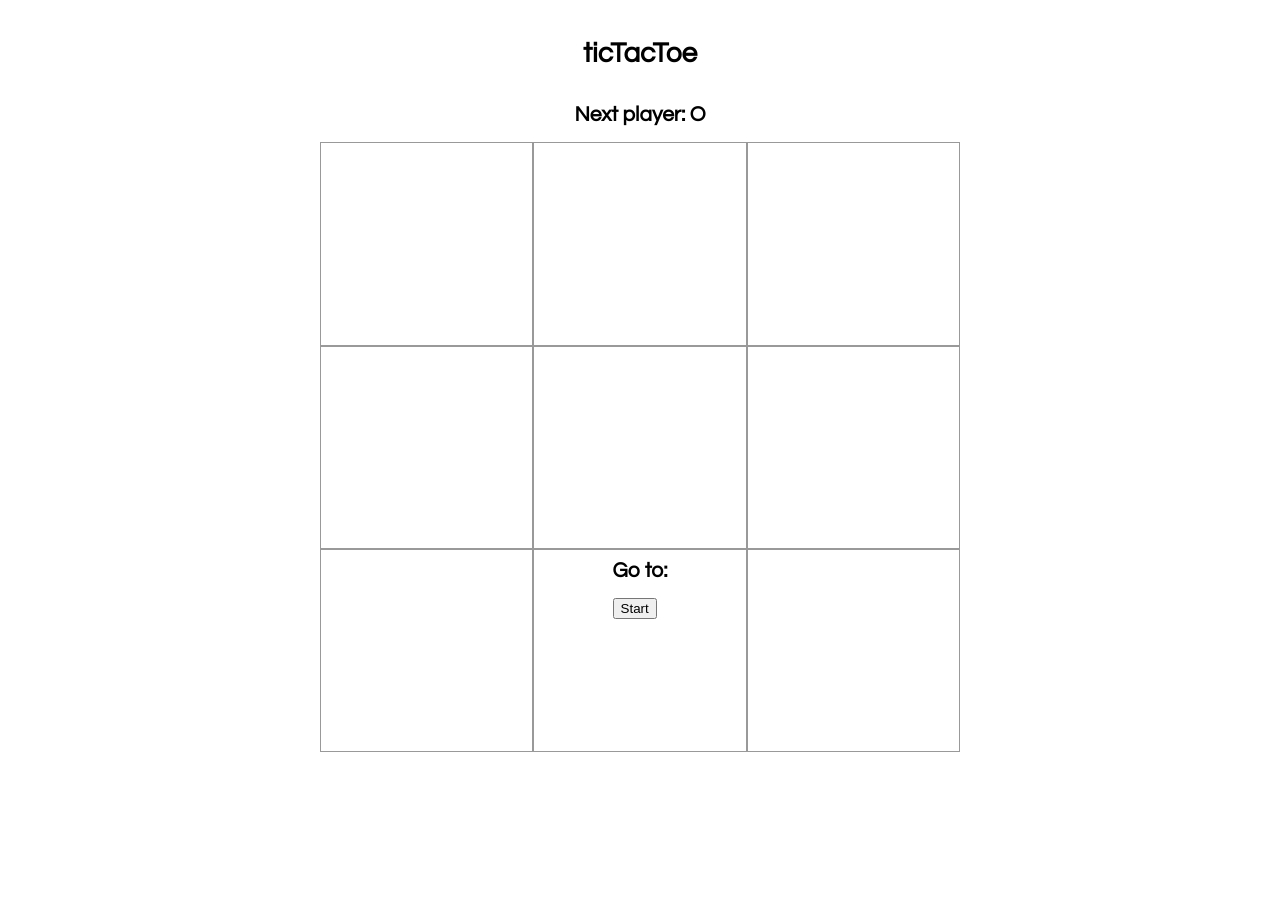
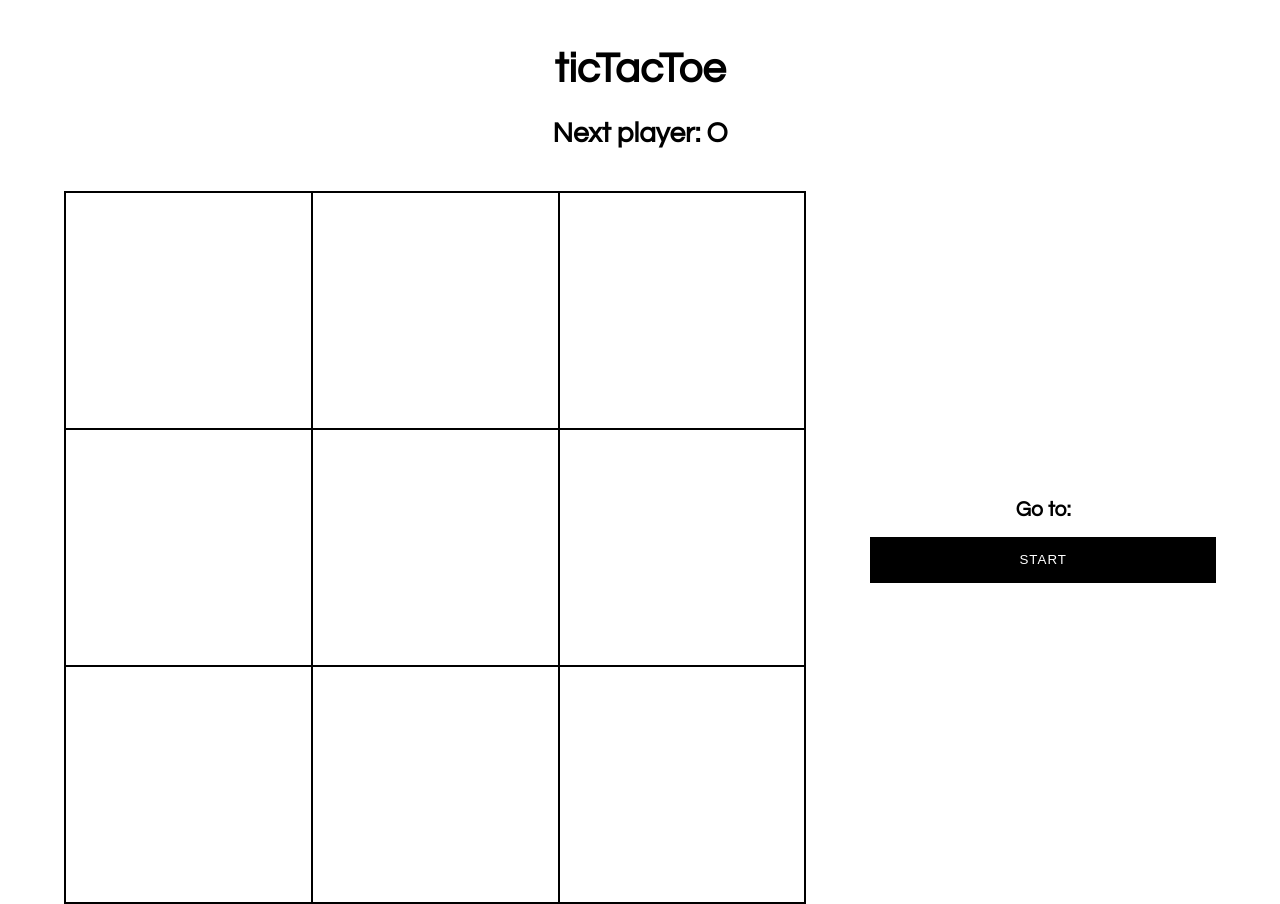
Before and after one commit to B-thanybyrd/ttt, a React app: page / in a window 1280 px wide. Before the commit the page ends 840 px from the top, so only its background shows below. Built offline with nearby package versions, Linux system fonts and the light colour scheme.

Commit message:
Complete Styling

```diff
--- a/src/index.css
+++ b/src/index.css
@@ -14,10 +14,64 @@
   padding-left: 30px;
 }
 
+h1 {
+  font-size: 3em;
+  text-align: center;
+}
+
+h2.playing {
+  font-size: 2em;
+}
+
+h2.win {
+  font-size: 5em;
+}
+
+.game {
+  display: flex;
+  flex-direction: column;
+  justify-content: flex-start;
+  align-items: center;
+  height: 100vh;
+  width: 100vw;
+}
+
+.game-status {
+  margin-bottom: 20px;
+}
+
+.game-play {
+  display: flex;
+  flex-direction: row;
+  justify-content: flex-start;
+  align-items: center;
+  height: 60vh;
+  width: 90vw;
+  gap: 5vw;
+  flex-wrap: wrap;
+}
+
+.game-board {
+  min-width: 40%;
+  border: 1px solid #000;
+  display: flex;
+  flex-grow: 1;
+}
+
+.game-info {
+  display: flex;
+  flex-direction: column;
+  justify-content: center;
+  align-items: center;
+  min-width: 10%;
+  max-width: 30%;
+  flex-grow: 2;
+}
+
 .board-rows {
   display: flex;
   width: 100%;
-    height: 70%;
+  height: 50%;
   flex-grow: 1;
   flex-direction: column;
 }
@@ -34,15 +88,15 @@
 
 .square {
   background: #fff;
-    border: 1px solid #999;
+  border: 1px solid #000;
   display: flex;
   flex-grow: 1;
   justify-content: center;
   align-items: center;
   height: 100%;
   width: 30%;
-    font-size:10vw;
-    line-height: 13vw;
+  font-size:6vw;
+  line-height: 8vw;
 }
 
  .square:before {
@@ -59,29 +113,7 @@
   background: #ddd;
 }
 
-  .game {
-    display: flex;
-    flex-direction: column;
-    justify-content: space-between;
-    align-items: center;
-    height: 50vh;
-    width: 50vw;
-  }
 
-  .game-status {
-  }
-
-  .game-board {
-    display: flex;
-    flex-basis: 100%;
-    width: 100%;
-    height: 100%;
-  }
-
-  .game-info {
-    display: block;
-    text-align: center;
-  }
 
 .game-info ul {
   list-style-type: none;
@@ -89,18 +121,44 @@
   padding-inline-start: 0px;
   display: flex;
   flex-direction: row;
+  flex-wrap: wrap;
+  width: 100%;
+  align-content: flex-start;
+  gap: 5%;
 }
 
 .game-info ul li {
   display: flex;
+  min-width: 30%;
+  flex-grow: 1;
+  margin-bottom: 5%;
+
 }
 
-  .game-info ul li .startbutton {
-    display: flex;
-    flex-basis: 1;
+.game-info ul li.startbutton {
+  min-width: 100%;
 }
 
-    .game-info ul li .movebutton {
+.game-info ul li.movebutton {
   display: flex;
-    flex-basis: 2;
 }
+
+.game-info ul li button {
+  background-color: #FFF;
+  color: #000;
+  border: 2px solid #000;
+  border-radius: 0;
+  text-transform: uppercase;
+  display: flex;
+  width: 100%;
+  justify-content: center;
+  align-items: center;
+  padding: 1em;
+  letter-spacing: 1px;
+  font-weight: 500;
+}
+
+.game-info ul li.startbutton button {
+  background-color: #000;
+  color: #FFF;
+}
--- a/src/index.js
+++ b/src/index.js
@@ -90,24 +90,28 @@
       'Start';
       const buttonClass = desc.slice(0, 5).toLowerCase().trim() + 'button'; // make a class for the buttons
       return (
-          <li key={move}>
-            <button class={buttonClass}
-           onClick={() => this.jumpTo(move)}>{desc}</button>
+          <li key={move} className={buttonClass}>
+            <button onClick={() => this.jumpTo(move)}>{desc}</button>
           </li>
       );
     });
 
     let status;
+    let win;
     if (winner) {
       status = 'Winner: ' + winner;
+      win = 'win';
     } else {
       status = 'Next player: ' + (this.state.xIsNext ? 'X' : 'O');
+      win = 'playing';
     }
 
     return (
       <div className="game">
-        <h1>ticTacToe</h1>
-        <div className="game-status"><h2>{status}</h2></div>
+        <div className="game-status">
+          <h1>ticTacToe</h1>
+          <h2 className={win}>{status}</h2></div>
+        <div className="game-play">
         <div className="game-board">
           <Board
             squares={current.squares}
@@ -117,6 +121,7 @@
         <div className="game-info">
           <h2>Go to:</h2>
           <ul>{moves}</ul>
+        </div>
         </div>
       </div>
     );
--- /dev/null
+++ b/src/webpack%3a/src/index.css
@@ -0,0 +1,111 @@
+body {
+    font: 14px "Century Gothic", Futura, sans-serif;
+    margin: 20px;
+  }
+
+  #root {
+    display: flex;
+    justify-content: center;
+    align-items: flex-start;
+    height: 100vh;
+  }
+
+  ol, ul {
+    padding-left: 30px;
+  }
+
+  .board-rows {
+    display: flex;
+    width: 100%;
+    height: 70%;
+    flex-grow: 1;
+    flex-direction: column;
+  }
+
+  .board-row {
+    display: flex;
+    flex-direction: row;
+    justify-content: space-evenly;
+    align-items:center;
+    flex-grow: 1;
+    height: 100%;
+    width: 100%;
+  }
+
+  .square {
+    background: #fff;
+    border: 1px solid #999;
+    display: flex;
+    flex-grow: 1;
+    justify-content: center;
+    align-items: center;
+    height: 100%;
+    width: 30%;
+    font-size:10vw;
+    line-height: 13vw;
+  }
+
+   .square:before {
+    content: '';
+    display: table;
+    padding-top: 100%;
+  }
+
+  .square:focus {
+    outline: none;
+  }
+
+  .kbd-navigation .square:focus {
+    background: #ddd;
+  }
+
+  .game {
+    display: flex;
+    flex-direction: column;
+    justify-content: space-between;
+    align-items: center;
+    height: 100vh;
+    width: 50vw;
+  }
+
+  .game-board {
+    display: flex;
+    flex-basis: 100%;
+    width: 100%;
+    height: 100%;
+  }
+
+  .game-info {
+    display: block;
+    text-align: center;
+  }
+
+  .game-info ul {
+    list-style-type: none;
+    margin-block-start: 0px;
+    padding-inline-start: 0px;
+    display: flex;
+    flex-direction: row;
+    flex-wrap: wrap;
+    max-width: 100%;
+    justify-content: center;
+    align-content: space-evenly;
+  }
+
+  .game-info ul li {
+    display: flex;
+    min-width: 40%;
+    margin: 2.5%;
+  }
+
+  .game-info ul li:first-of-type {
+    min-width: 100%;
+  }
+
+  .game-info ul li button {
+    background-color: #FFF;
+    color: #000;
+    border: 2px solid #000;
+    border-radius: 0;
+    text-transform: uppercase;
+  }
```
Also changed, not shown: 1 other file. Lines whose indentation alone changed are shown as unchanged.
